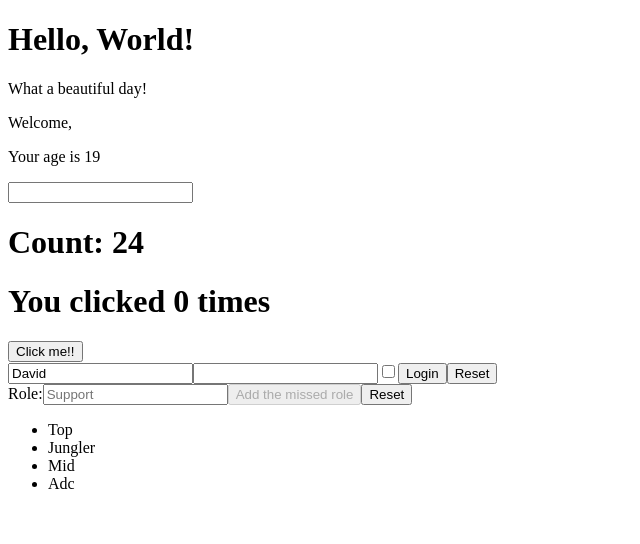
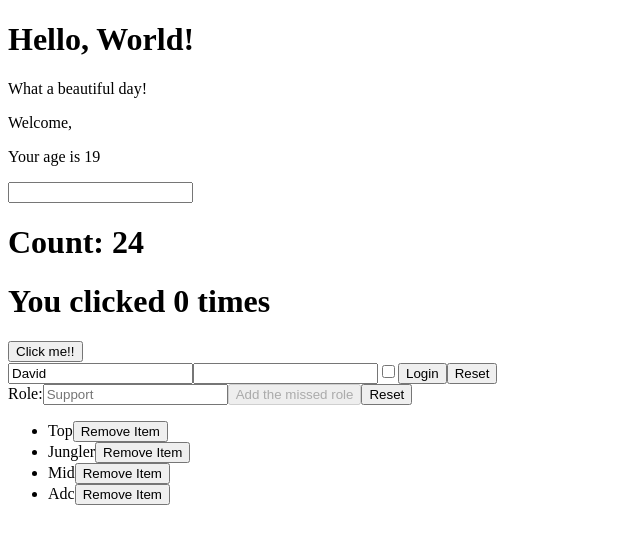
Before and after one commit to DavidePuziello/react-exercises, a React (Create React App) app: page / in a window 1280 px wide. Shown: the top 544 px of the page, without its empty margins (0-640 px from the left). Built offline with nearby package versions, Linux system fonts and the light colour scheme.

Commit message:
Feat: Exercise Update

```diff
--- a/src/TodoList.js
+++ b/src/TodoList.js
@@ -40,9 +40,21 @@ export class TodoList extends React.Component {
         })
     }
 
+    handleRemoveItem = (event) => {
+        let newItems = [...this.state.items]
+        newItems.splice(event, 1)
+        this.setState({
+            items: newItems
+        })
+    }
+
 
     render() {
-        const items = this.state.items.map(name => <li>{name}</li>)
+        const items = this.state.items.map((name, index) =>
+            <li key={index}>
+                {name}
+                <button key={index} onClick={this.handleRemoveItem}>Remove Item</button>
+            </li>)
 
         return <>
             <label>
```
